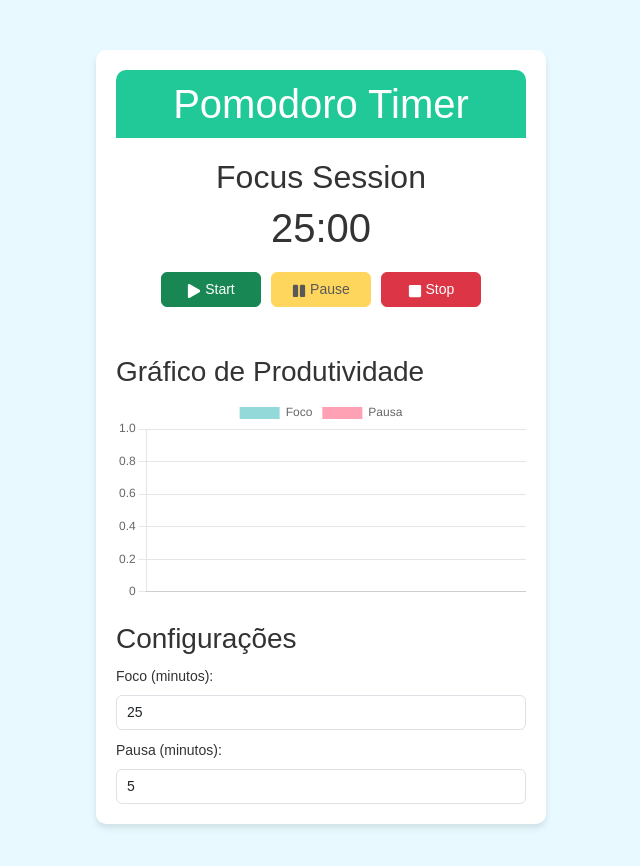
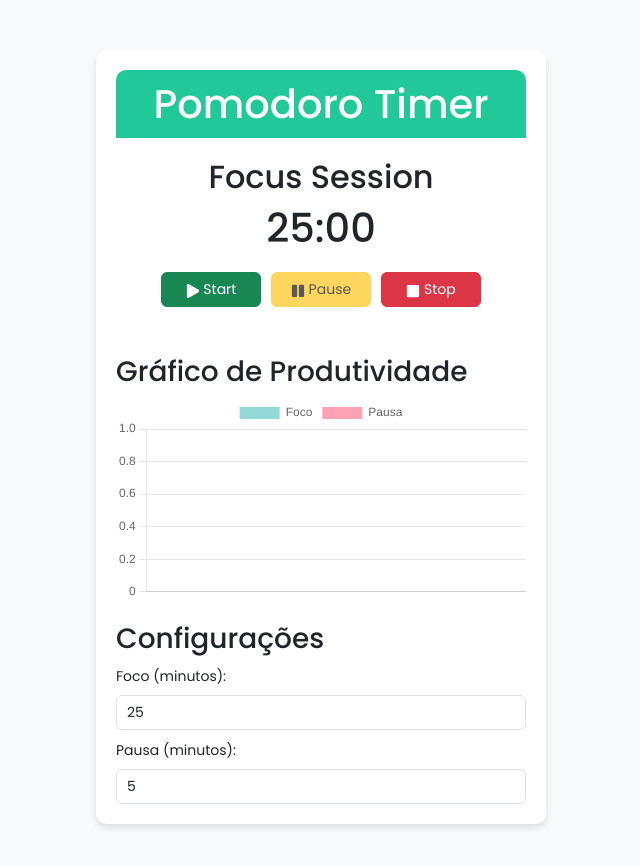
Before and after one commit to thejessemartins/pomodoro-timer, a React (Vite) app: page / in a window 1280 px wide. Shown: the top 866 px of the page, without its empty margins (319-959 px from the left). Built offline with nearby package versions, Linux system fonts and the light colour scheme.

Commit message:
Aplicando design compacto e tema teal ao aplicativo

```diff
--- a/src/index.css
+++ b/src/index.css
@@ -22,14 +22,6 @@ body {
   color: white;
 }
 
-@import 'bootstrap/dist/css/bootstrap.min.css';
-
-body {
-  margin: 0;
-  font-family: Arial, sans-serif;
-  background-color: #e8faff; /* Fundo claro com toque de teal */
-  color: #333;
-}
 
 .container {
   max-width: 450px; /* Tamanho compacto */
```
